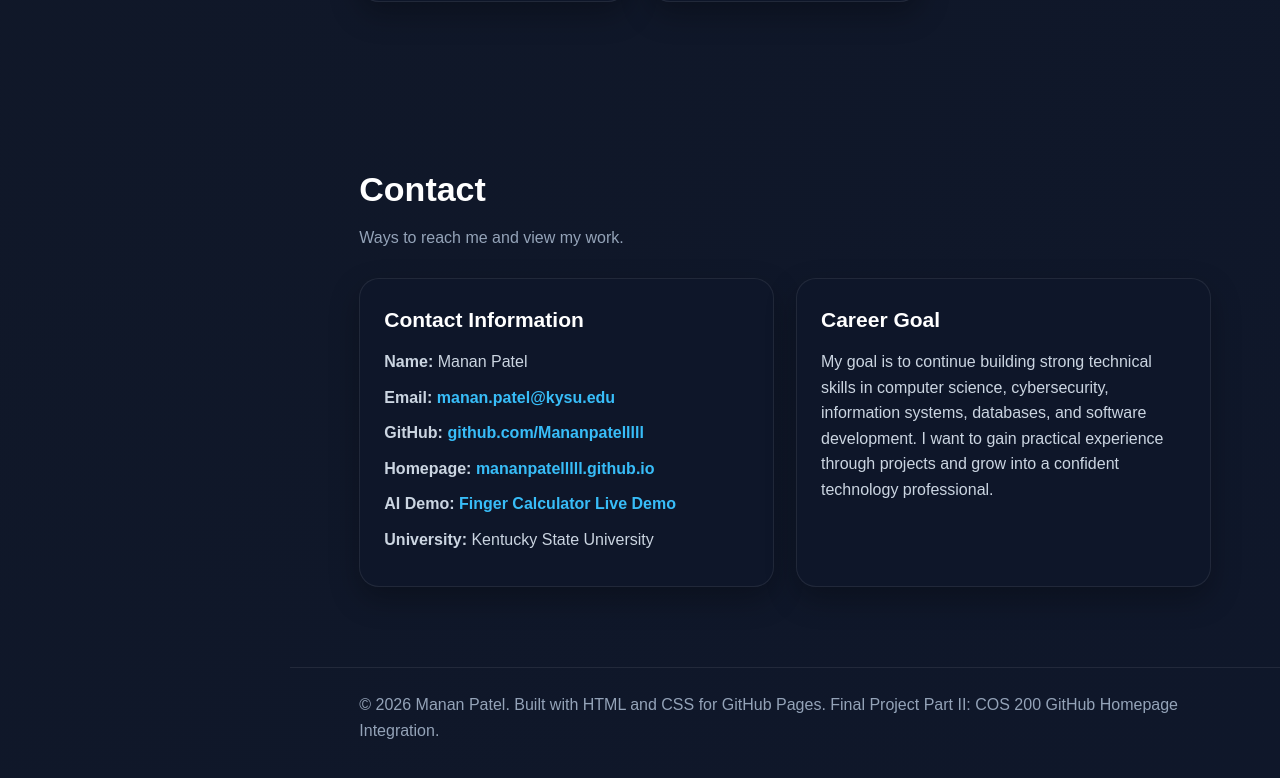
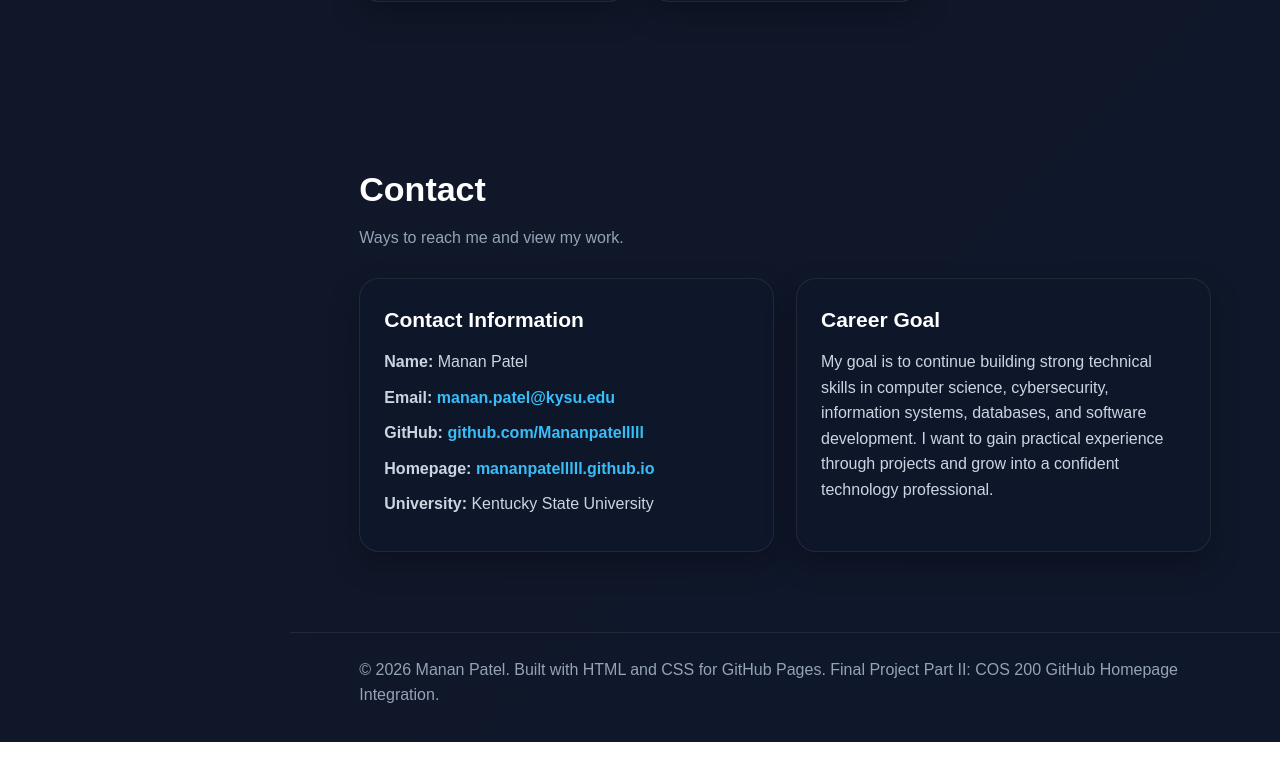
Before and after one commit to Mananpatelllll/Mananpatelllll.github.io, a plain HTML site: page index.html in a window 1280 px wide. Shown: the part 5539-6317 px from the top of the page. After the commit the page ends 6281 px from the top, so only its background shows below. Drawn offline with Linux system fonts and the light colour scheme.

Commit message:
Update index.html

```diff
--- a/index.html
+++ b/index.html
@@ -836,7 +836,6 @@
             <p><strong>Email:</strong> <a href="mailto:manan.patel@kysu.edu">manan.patel@kysu.edu</a></p>
             <p><strong>GitHub:</strong> <a href="https://github.com/Mananpatelllll" target="_blank">github.com/Mananpatelllll</a></p>
             <p><strong>Homepage:</strong> <a href="https://mananpatelllll.github.io" target="_blank">mananpatelllll.github.io</a></p>
-            <p><strong>AI Demo:</strong> <a href="https://mananpatelllll.github.io/FingerCalculator/" target="_blank">Finger Calculator Live Demo</a></p>
             <p><strong>University:</strong> Kentucky State University</p>
           </div>
 
```
